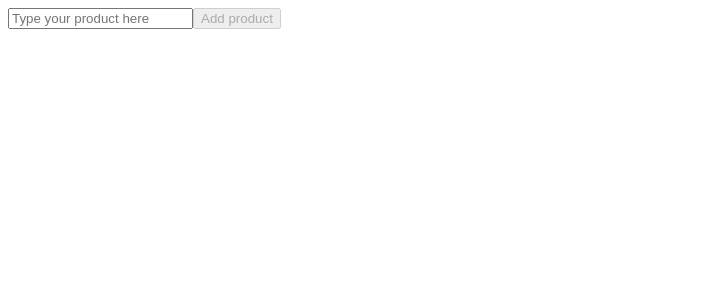
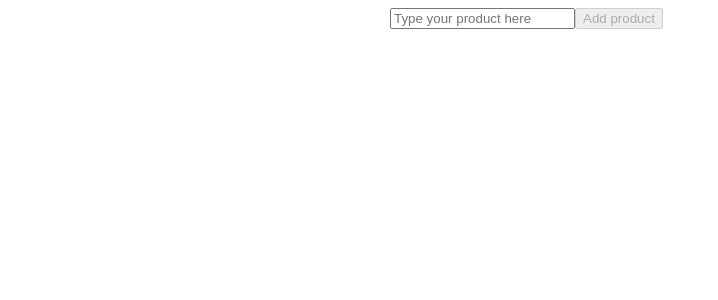
Before and after one commit to Ave-Mari/Grocery-List, a Vue app: page / in a window 1280 px wide. Shown: the top 300 px of the page, without its empty margins (0-718 px from the left). Built offline with nearby package versions, Linux system fonts and the light colour scheme.

Commit message:
add width to main tag

```diff
--- a/src/App.vue
+++ b/src/App.vue
@@ -4,12 +4,20 @@
 </script>
 
 <template>
-      <AddProduct />
-      <ProductsList />
+    <main>
+        <AddProduct />
+        <ProductsList />
+    </main>
+
 
 </template>
 
 <style lang="scss">
 
+main {
+    margin: 0 auto;
+    width: 500px;
+}
+
 
 </style>
```
